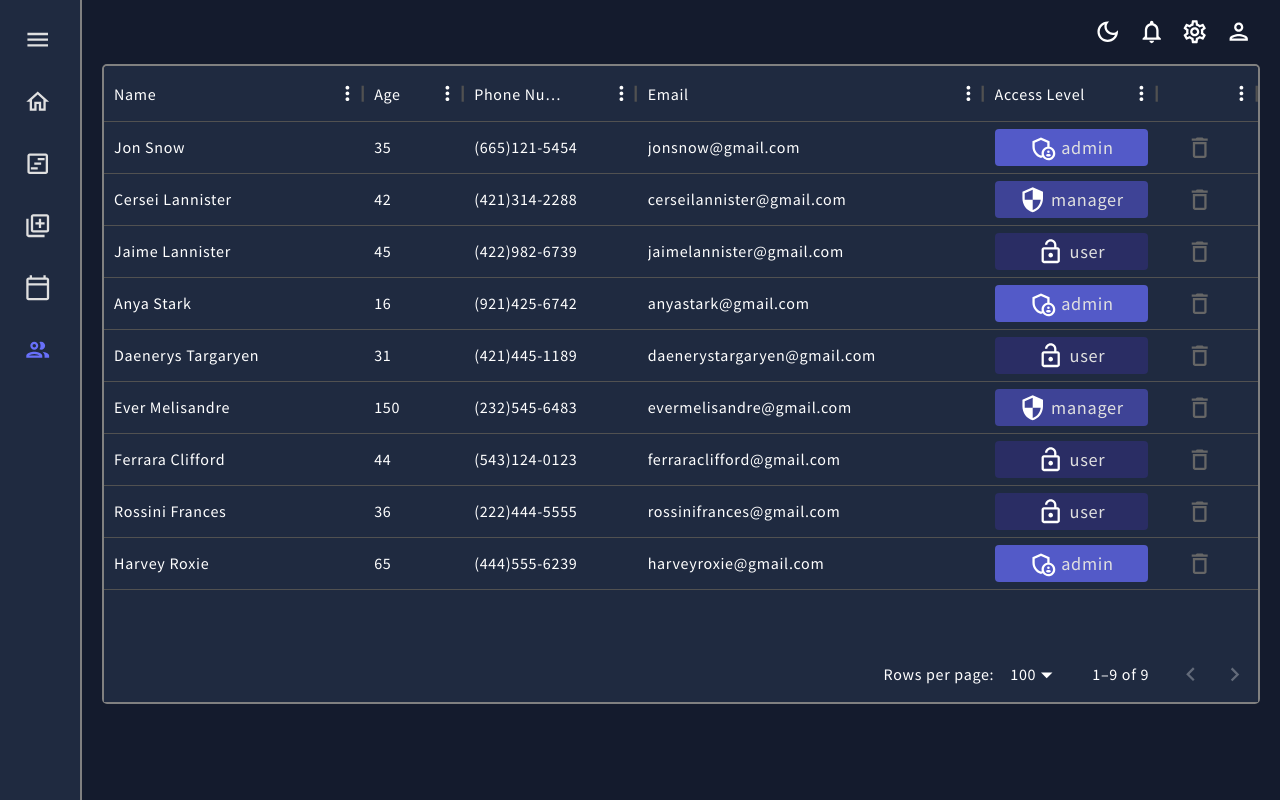
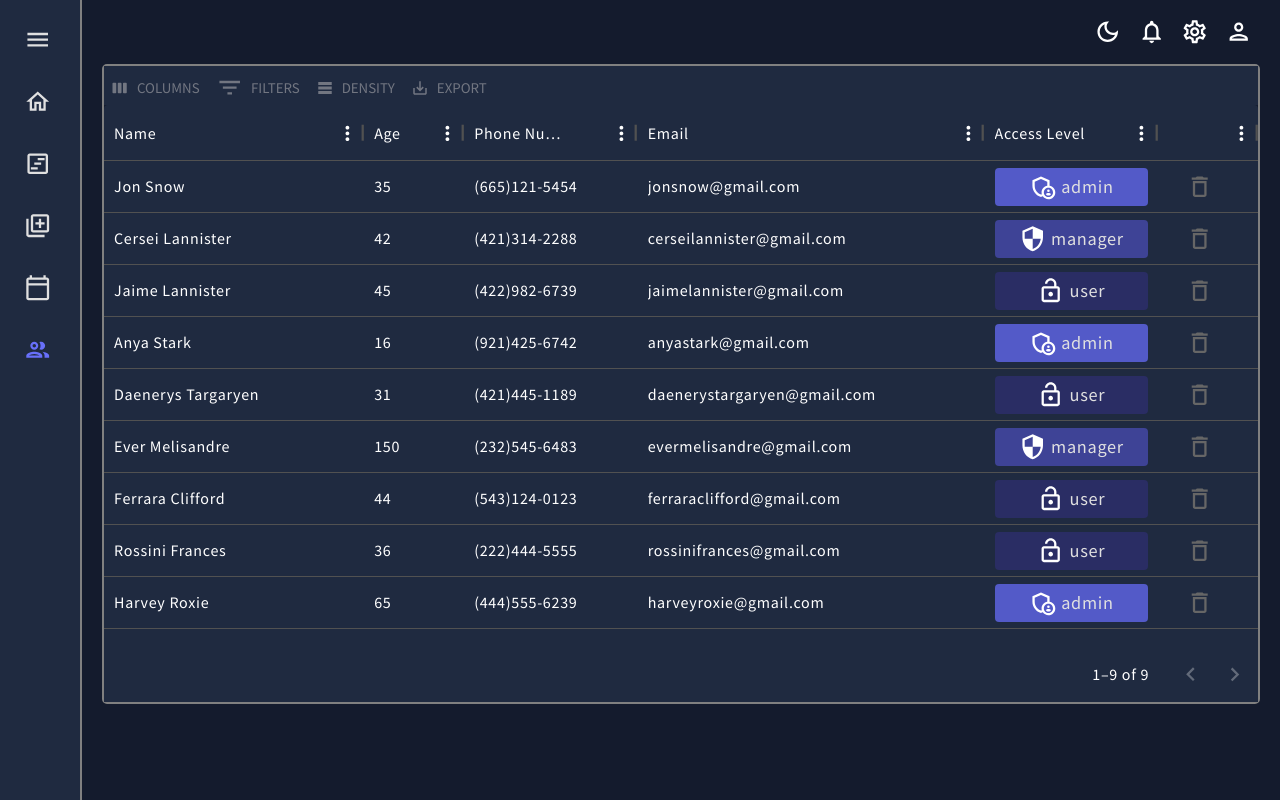
Before and after one commit to crowtek/Data-Visualization-Tool, a React (Create React App) app: page /userOverview in a window 1280 px wide. Built offline with nearby package versions, Linux system fonts and the light colour scheme.

Commit message:
added new Table Component into Userlist

```diff
--- a/src/scenes/User/components/AccessLevelButton.jsx
+++ b/src/components/Table/AccessLevelButton.jsx
@@ -2,9 +2,9 @@ import { Box, Typography, useTheme } from "@mui/material";
 import LockOpenOutlinedIcon from "@mui/icons-material/LockOpenOutlined";
 import SecurityOutlinedIcon from "@mui/icons-material/SecurityOutlined";
 import AdminPanelSettingsOutlinedIcon from "@mui/icons-material/AdminPanelSettingsOutlined";
-import { tokens } from "../../../theme";
+import { tokens } from "../../theme";
 import { useState, useCallback } from "react";
-import HandleAccessChange from "../utils/HandleAccessChange";
+import HandleAccessChange from "../../scenes/User/utils/HandleAccessChange";
 
 const buttonStyle = {
   width: "100%",
--- a/src/scenes/User/components/Table.jsx
+++ b/src/scenes/User/components/Table.jsx
@@ -1,15 +1,11 @@
-import { Box } from "@mui/material";
-import { DataGrid } from "@mui/x-data-grid";
+
 import { useMemo } from "react";
-import { TableStyle as TableStyleImport } from "../../../styles/components/TableStyle";
+
+import Table from "../../../components/Table/Table";
 import DeleteButton from "../../../components/Table/DeleteButton";
-import AccessLevelButton from './AccessLevelButton';
+import AccessLevelButton from '../../../components/Table/AccessLevelButton';
 
 const UserOverviewTable = ({ userData }) => {
-    const TableStyle = useMemo(() => {
-        return TableStyleImport;
-    }, [])
-
     const columns = useMemo(() => {
         return [
             { field: "name", id: "id", headerName: "Name", flex: 1.5, editable: true },
@@ -25,9 +21,7 @@ const UserOverviewTable = ({ userData }) => {
     }, [userData]);
 
     return (
-        <Box height="84vh" sx={TableStyle}>
-            <DataGrid disableRowSelectionOnClick rows={userData} columns={columns} />
-        </Box>
+        <Table tableData={userData} tableColumns={columns}/>
     )
 }
 export default UserOverviewTable;
```
Also changed, not shown: 1 other file (tests, documents, lock files or other folders).
